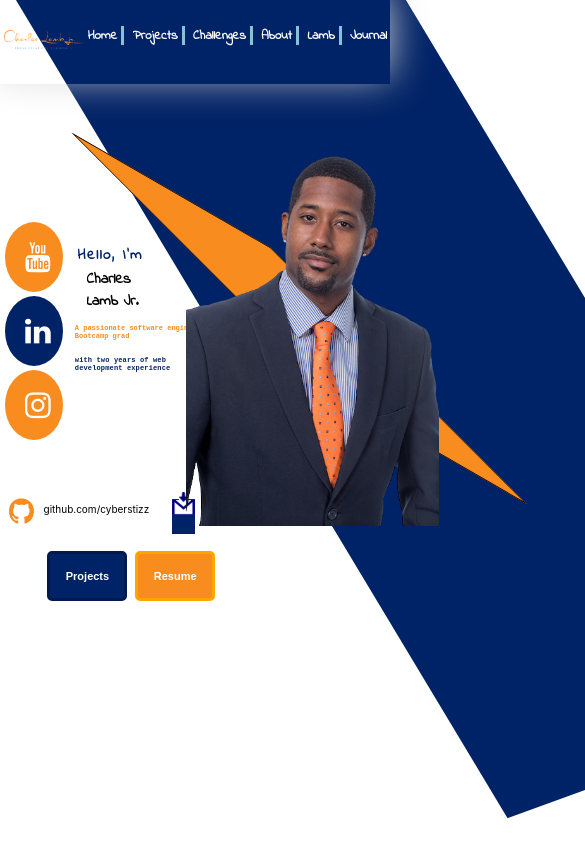
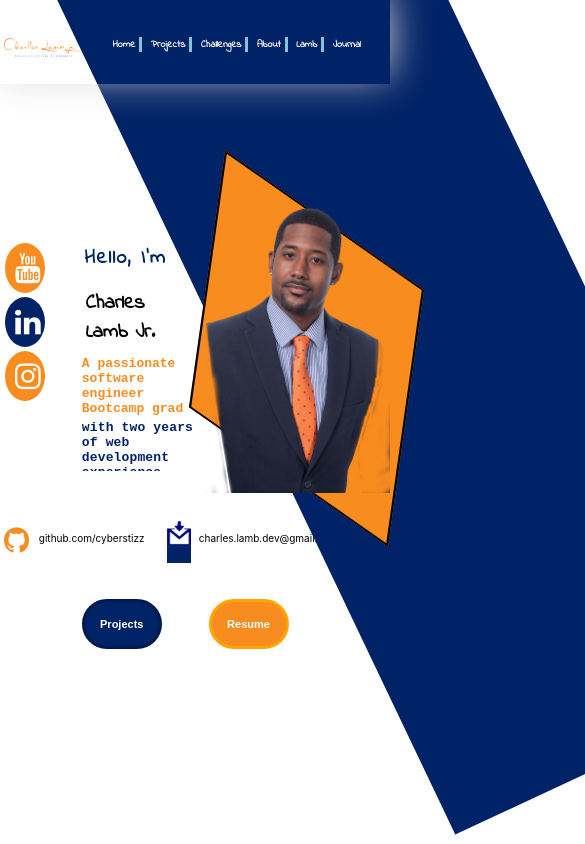
Before and after one commit to cyberstizz/charleslambjr, a React (Create React App) app: page / in a window 390 px wide. Shown: the top 844 px of the page, 585 px wide, since content can reach past the window. Built offline with nearby package versions, Linux system fonts and the light colour scheme; a web font is replaced by a local one.

Commit message:
added media queries to home page

```diff
--- a/src/App.css
+++ b/src/App.css
@@ -541,13 +541,13 @@ overflow: hidden;
   width: 82vw;
   height: 100vh;
   z-index: 10;
-  transform: skew(31deg, -20deg);
+  transform: skew(25.5deg, -25deg);
   overflow: hidden;
 }
 
 .logo{
   margin-left: 1vw;
-  margin-top: 3.5vh;
+  margin-top: 4.5vh;
   background-image: url("./charleslamb3264.png");
   background-size: cover;
   background-size: 100%;
@@ -562,18 +562,18 @@ overflow: hidden;
 .navOptions{
   display: flex;
   flex-direction: row;
-  margin-left: .3vw;
-  margin-top: 1.7vh;
+  margin-left: .005vw;
+  margin-top: 3vh;
   padding-top: 1.4vh;
   height: 100vh;
-  width: 78vw;
+  width: 65vw;
   overflow: visible;
 }
 
 .home{
   color: white;
   font-family: 'Indie Flower', cursive;
-  font-size: 13px;
+  font-size: 10px;
   font-weight: bolder;
   z-index: 10;
   border-right: solid rgb(134, 193, 212);
@@ -584,7 +584,7 @@ overflow: hidden;
   margin-left: 1vw;
   color: white;
   font-family: 'Indie Flower', cursive;
-  font-size: 13px;
+  font-size: 10px;
   font-weight: bolder;
   z-index: 10;
   border-right: solid rgb(134, 193, 212);
@@ -595,7 +595,7 @@ overflow: hidden;
   margin-left: 1vw;
   color: white;
   font-family: 'Indie Flower', cursive;
-  font-size: 13px;
+  font-size: 10px;
   font-weight: bolder;
   z-index: 10;
   border-right: solid rgb(134, 193, 212);
@@ -607,7 +607,7 @@ overflow: hidden;
   margin-left: 1vw;
   color: white;
   font-family: 'Indie Flower', cursive;
-  font-size: 13px;
+  font-size: 10px;
   font-weight: bolder;
   z-index: 10;
   border-right: solid rgb(134, 193, 212);
@@ -618,7 +618,7 @@ overflow: hidden;
   margin-left: 1vw;
   color: white;
   font-family: 'Indie Flower', cursive;
-  font-size: 13px;
+  font-size: 10px;
   font-weight: bolder;
   z-index: 10;
   border-right: solid rgb(134, 193, 212);
@@ -629,7 +629,7 @@ overflow: hidden;
   margin-left: 1vw;
   color: white;
   font-family: 'Indie Flower', cursive;
-  font-size: 13px;
+  font-size: 10px;
   font-weight: bolder;
   z-index: 10;
 
@@ -703,7 +703,7 @@ overflow: hidden;
   display: inline-flex;
   flex-direction: row;
   margin-top: 180px;
-  margin-left: 28px;
+  margin-left: 35px;
   width: 40vw;
   height: 50vh;
   overflow: visible;
@@ -715,18 +715,18 @@ overflow: hidden;
   background: white;
   border-radius: 100px / 50px;
   left: 5px;
-  margin-top: 42px;
+  margin-top: 63px;
   position: absolute;
   overflow: visible;
 }
 
 .greeting{
   height: 8vh;
-  width: 20vw;
+  width: 25vw;
   margin-top: 4rem;
   margin-left: 12.7vw;
   font-family: 'Indie Flower', cursive;
-  font-size: 15px;
+  font-size: 20px;
   font-weight: bolder;
   letter-spacing: .1rem;
   color: rgb(0, 34, 102);
@@ -736,31 +736,31 @@ overflow: hidden;
 .name{
   height: 8vh;
   width: 20vw;
-  margin-top: 5.5rem;
-  margin-left: 15vw;
+  margin-top: 6.8rem;
+  margin-left: 13vw;
   font-family: 'Indie Flower', cursive;
-  font-size: 15px;
+  font-size: 20px;
   font-weight: bolder;
 }
 
 .topSlogan{
   height: 5vh;
   width: 34vw;
-  margin-top: 9rem;
+  margin-top: 11rem;
   margin-left: 12vw;
   position: absolute;
   color: rgb(249, 140, 31);
   font-weight: bold;
-  font-size: 7px;
+  font-size: 13px;
   font-family: 'Courier New', Courier, monospace;
   overflow: visible;
 }
 
 .bottomSlogan{
-  height: 5vh;
+  height: 6vh;
   width: 34vw;
-  font-size: 7px;
-  margin-top: 11rem;
+  font-size: 13px;
+  margin-top: 15rem;
   margin-left: 12vw;
   position: absolute;
   color: rgb(0, 34, 102);
@@ -773,22 +773,21 @@ overflow: hidden;
   height: 10vh;
   width: 90vw;
   position: absolute;
-  margin-top: 18.2rem;
-  margin-left: -5vw;
+  margin-top: 20rem;
+  margin-left: -8vw;
   display: inline-flex;
   overflow: visible;
 }
 
 .buttons{
   height: 8vh;
-  width: 45vw;
-  margin-top: 23.2rem;
-  margin-left: 4vw;
+  width: 75vw;
+  margin-top: 26.2rem;
+  margin-left: 1vw;
   position: absolute;
   display: inline-flex;
   flex-direction: row;
   overflow:visible;
-
 }
 
 .projectButton{
@@ -797,7 +796,7 @@ overflow: hidden;
   font-weight: bold;
   font-size: 11px;
   text-align: center;
-  border-radius: 5px;
+  border-radius: 25px;
   width: 80px;
   height: 50px;
   border: solid rgb(0, 26, 77);
@@ -810,7 +809,7 @@ overflow: hidden;
   font-weight: bolder;
   font-size: 11px;
   margin-left: 1vw;
-  border-radius: 5px;
+  border-radius: 25px;
   width: 80px;
   height: 50px;
   border: solid orange;
@@ -819,12 +818,12 @@ overflow: hidden;
 .rightFoldSection{
   display: inline-flex;
   flex-direction: row;
-  background-image: url('./_DPL1167-removebg-preview.png');
+  background-image: url('./fifthPicAttempt.png');
   background-repeat: no-repeat;
   background-size: contain;
-  margin-top: 146px;
-  margin-left: .5vw;
-  width: 65vw;
+  margin-top: 200px;
+  margin-left: 1vw;
+  width: 50vw;
   height: 50vh;
   z-index: 11;
   position: absolute;
@@ -834,24 +833,23 @@ overflow: hidden;
   background-color: rgb(249, 140, 31);
   display: inline-flex;
   flex-direction: row;
-  margin-top: 190px;
-  margin-right: 500px;
+  margin-top: 220px;
+  margin-right: 490px;
   border: solid black 2px;
   width: 50vw;
   height: 30vh;
   z-index: 10;
   position: absolute;
-  transform: skew(45deg, 30deg);
-  transform: rotate(40deg, 50deg);
+  transform: skew(-8deg, 35deg);
   overflow: hidden;
 }
 
 
 .fa {
-  padding: 20px;
+  padding: 10px;
   font-size: 30px;
-  width: 18px;
-  text-align: lefcentert;
+  width: 20px;
+  text-align: center;
   text-decoration: none;
   border-radius: 50%;
 }
@@ -886,7 +884,7 @@ color: white;
 }
 
 .githubContact{
-width: 40vw;
+width: 35vw;
 height: 10vh;
 overflow: visible;
 position: absolute;
```
